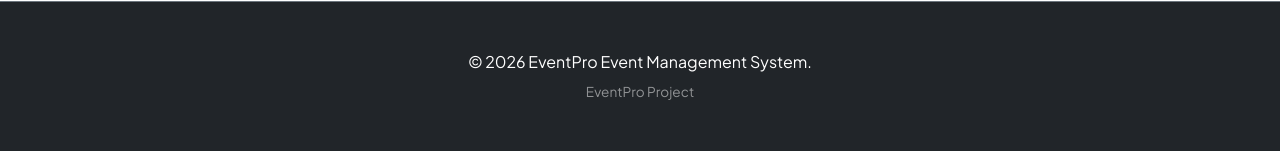
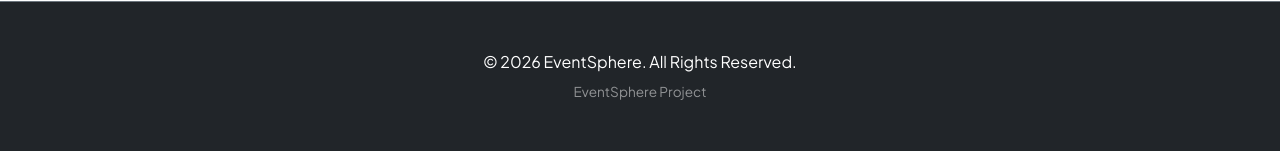
Before and after one commit to johnwick-2103/Infosys-Springboard-Virtual-Internship-7.0, a Django app: page / in a window 1280 px wide. Shown: the part 5067-5218 px from the top of the page. Run offline with Django 5.2, Linux system fonts and the light colour scheme; data comes from the database, SQL or seed files in the repository; both versions use the stored data as it was after the commit; some libraries are stand-ins or nearby versions.

```diff
--- a/EventRegistration/templates/base.html
+++ b/EventRegistration/templates/base.html
@@ -1412,10 +1412,10 @@ tr:last-child td { border-bottom: none; }
 
             <div class="bottom-bar d-flex flex-column flex-md-row justify-content-between align-items-center text-center text-md-start">
                 <div class="mb-2 mb-md-0">
-                    © 2026 EventPro Event Management System
+                    © 2026 EventSphere. All Rights Reserved.
                 </div>
                 <div class="mb-2 mb-md-0">
-                    EventPro Project
+                    EventSphere Project
                 </div>
                 <div>
                     <a href="#">Privacy Policy</a> | <a href="#">Terms</a> | <a href="#">Help</a>
--- a/EventRegistration/templates/index.html
+++ b/EventRegistration/templates/index.html
@@ -572,8 +572,8 @@
     <!-- Footer -->
     <footer class="py-5 bg-dark text-white border-top border-secondary text-center">
         <div class="container">
-            <p class="mb-2">© 2026 EventPro Event Management System.</p>
-            <p class="text-white-50 mb-0" style="font-size: 0.85rem;">EventPro Project</p>
+            <p class="mb-2">© 2026 EventSphere. All Rights Reserved.</p>
+            <p class="text-white-50 mb-0" style="font-size: 0.85rem;">EventSphere Project</p>
         </div>
     </footer>
 
```
Also changed, not shown: EventRegistration/db.sqlite3, 4 other files.
